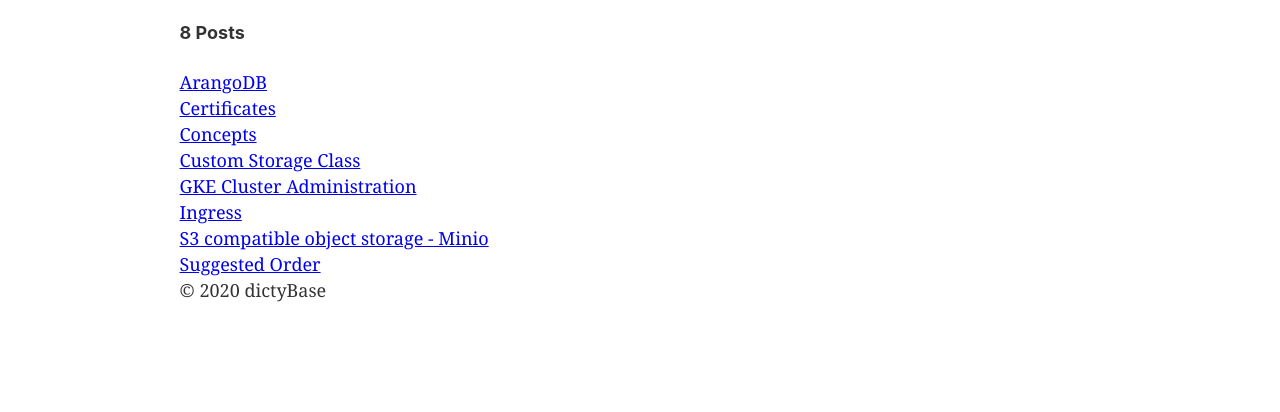
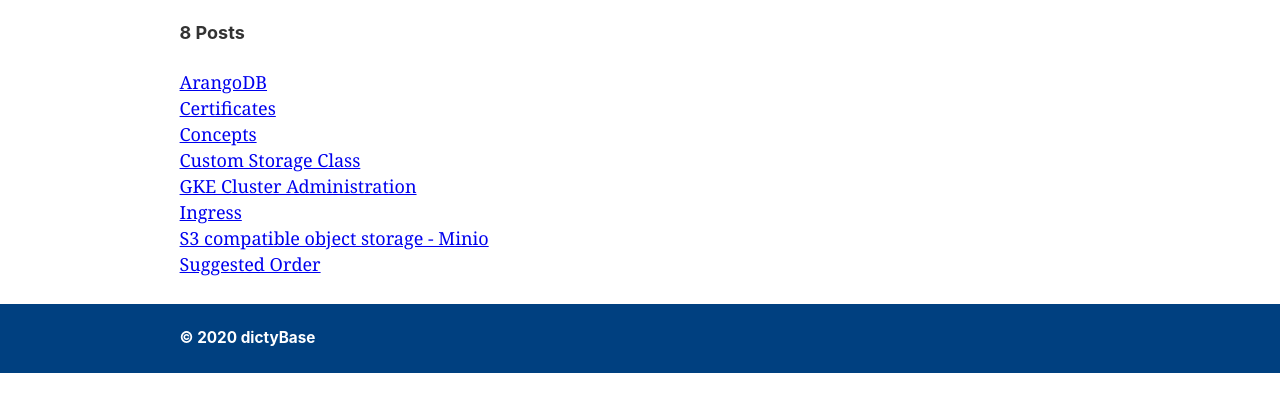
Before and after one commit to dictybase-docker/developer-docs, a Gatsby site: page / in a window 1280 px wide. Shown: the part 100-512 px from the top of the page. Built offline with nearby package versions, Linux system fonts and the light colour scheme; Gatsby itself is replaced by a stand-in of ours.

Commit message:
refactor: add footer component

```diff
--- /dev/null
+++ b/src/components/footer.tsx
@@ -0,0 +1,22 @@
+import React from "react"
+
+const Footer = () => (
+  <header
+    style={{
+      background: `rgb(0, 64, 128)`,
+      marginBottom: `1.45rem`,
+    }}>
+    <div
+      style={{
+        margin: `0 auto`,
+        maxWidth: 960,
+        padding: `1.45rem 1.0875rem`,
+      }}>
+      <h5 style={{ margin: 0, color: "#fff" }}>
+        © {new Date().getFullYear()} dictyBase
+      </h5>
+    </div>
+  </header>
+)
+
+export default Footer
--- a/src/components/layout.tsx
+++ b/src/components/layout.tsx
@@ -1,6 +1,7 @@
 import React from "react"
 import { useStaticQuery, graphql } from "gatsby"
 import Header from "./header"
+import Footer from "./footer"
 import "./layout.css"
 
 type Props = {
@@ -28,8 +29,8 @@
           padding: `0 1.0875rem 1.45rem`,
         }}>
         <main>{children}</main>
-        <footer>© {new Date().getFullYear()} dictyBase</footer>
       </div>
+      <Footer />
     </>
   )
 }
```
Also changed, not shown: src/components/header.tsx (+5 -6 lines).
